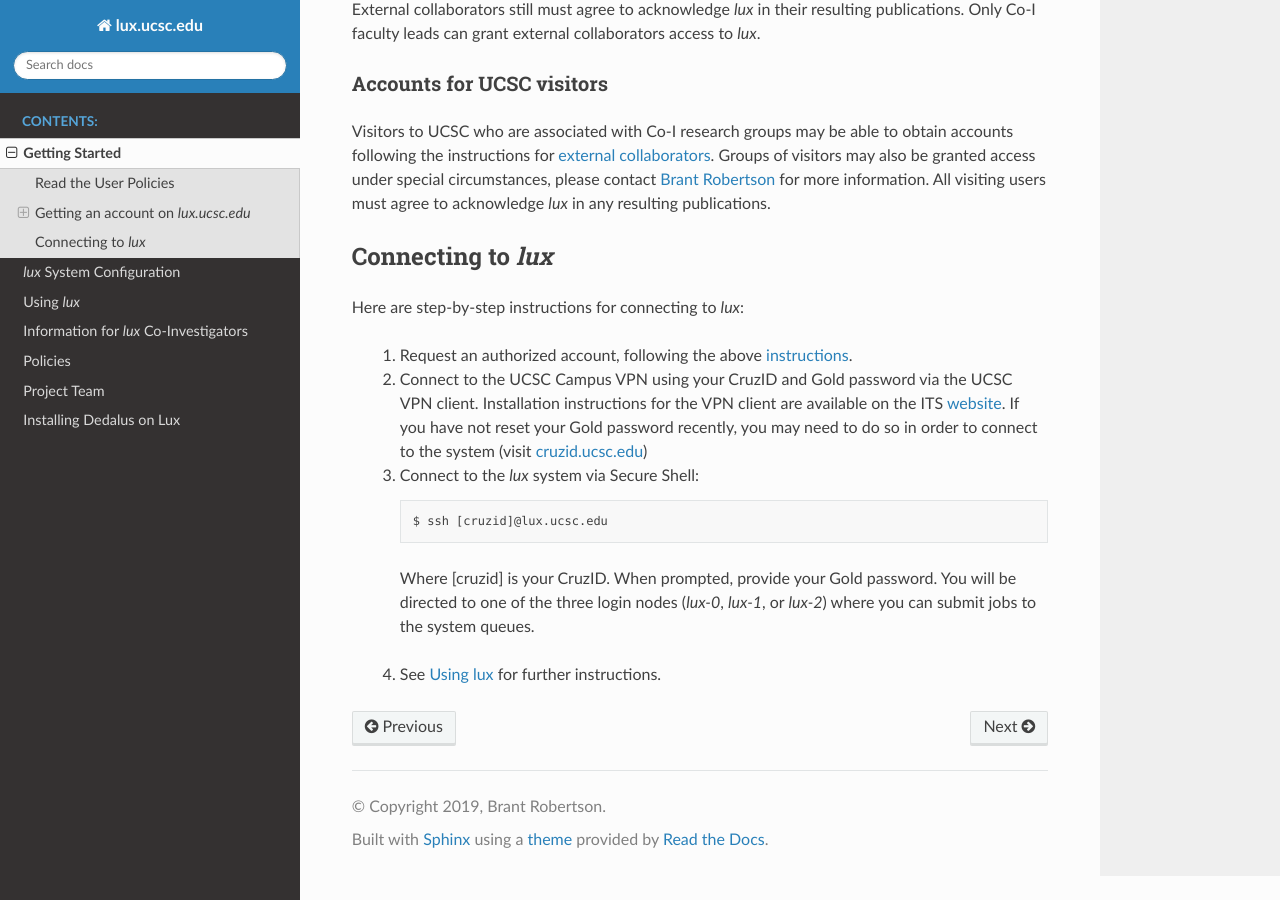
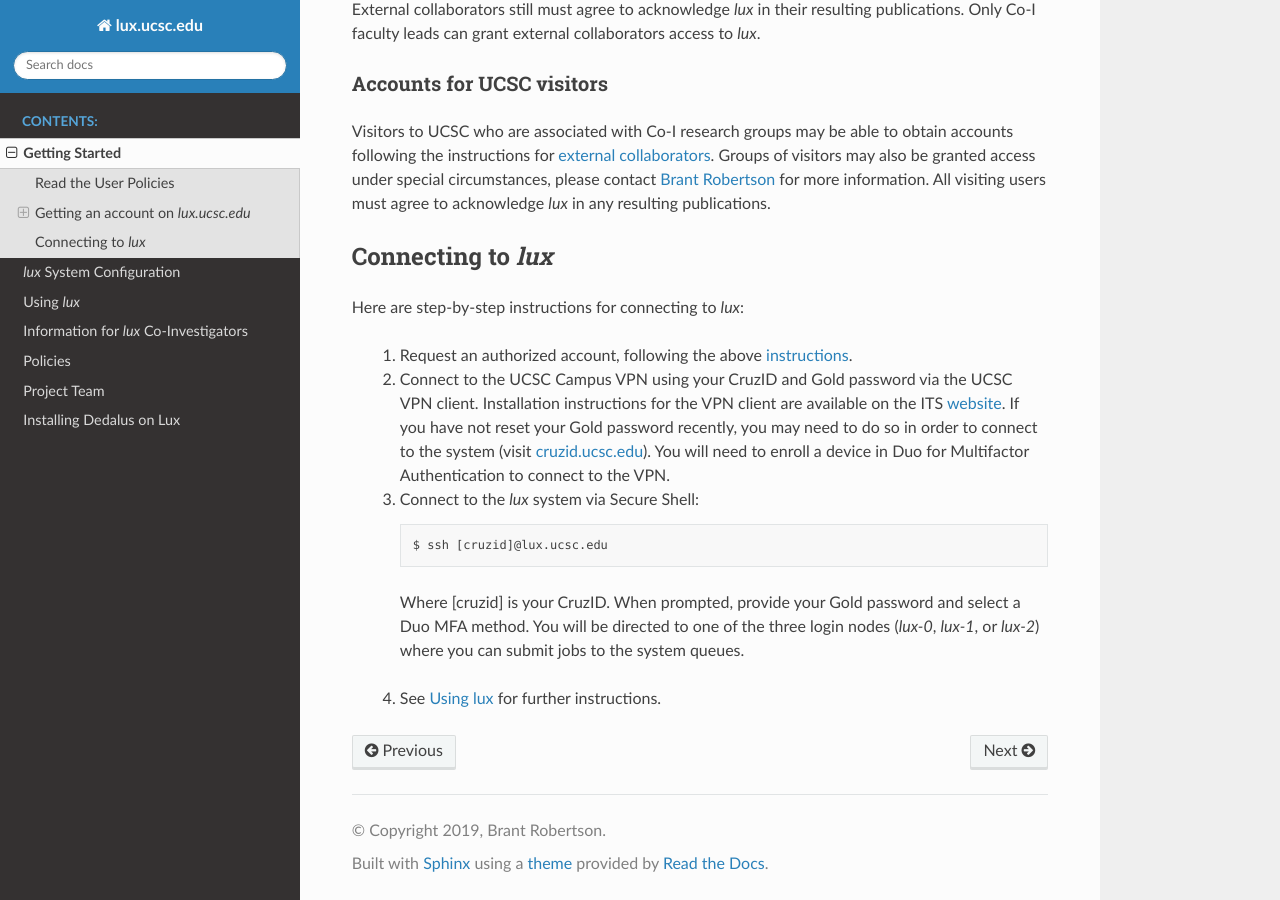
Before and after one commit to brantr/lux-website, a Sphinx documentation site: the page built from docs/source/getting_started.rst, in a window 1280 px wide and 900 px high, scrolled down 1146 px. Built offline with Sphinx 7.4.7 and the Read the Docs theme 2.0.0, drawn with Linux system fonts in a browser that asks for light colours.

Commit message:
Added MFA info to connection.

```diff
--- a/docs/source/getting_started.rst
+++ b/docs/source/getting_started.rst
@@ -57,12 +57,12 @@ Here are step-by-step instructions for connecting to *lux*:
 
   1) Request an authorized account, following the above `instructions <getting_an_account_>`_.
 
-  2) Connect to the UCSC Campus VPN using your CruzID and Gold password via the UCSC VPN client. Installation instructions for the VPN client are available on the ITS `website <https://its.ucsc.edu/vpn/installation.html>`_. If you have not reset your Gold password recently, you may need to do so in order to connect to the system (visit `cruzid.ucsc.edu <https://cruzid.ucsc.edu>`_)
+  2) Connect to the UCSC Campus VPN using your CruzID and Gold password via the UCSC VPN client. Installation instructions for the VPN client are available on the ITS `website <https://its.ucsc.edu/vpn/installation.html>`_. If you have not reset your Gold password recently, you may need to do so in order to connect to the system (visit `cruzid.ucsc.edu <https://cruzid.ucsc.edu>`_). You will need to enroll a device in Duo for Multifactor Authentication to connect to the VPN.
 
   3) Connect to the *lux* system via Secure Shell::
 
       $ ssh [cruzid]@lux.ucsc.edu
 
-    Where [cruzid] is your CruzID. When prompted, provide your Gold password. You will be directed to one of the three login nodes (*lux-0*, *lux-1*, or *lux-2*) where you can submit jobs to the system queues.
+    Where [cruzid] is your CruzID. When prompted, provide your Gold password and select a Duo MFA method. You will be directed to one of the three login nodes (*lux-0*, *lux-1*, or *lux-2*) where you can submit jobs to the system queues.
 
   4) See `Using lux <using_lux_>`_ for further instructions.
```
